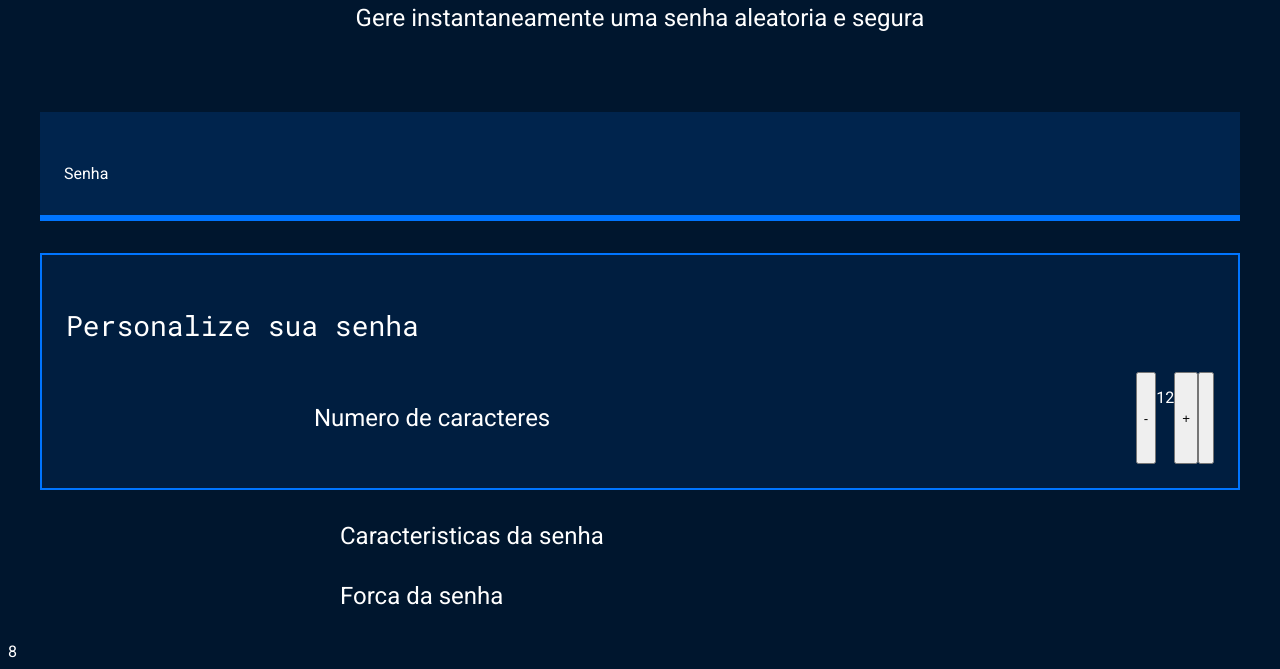
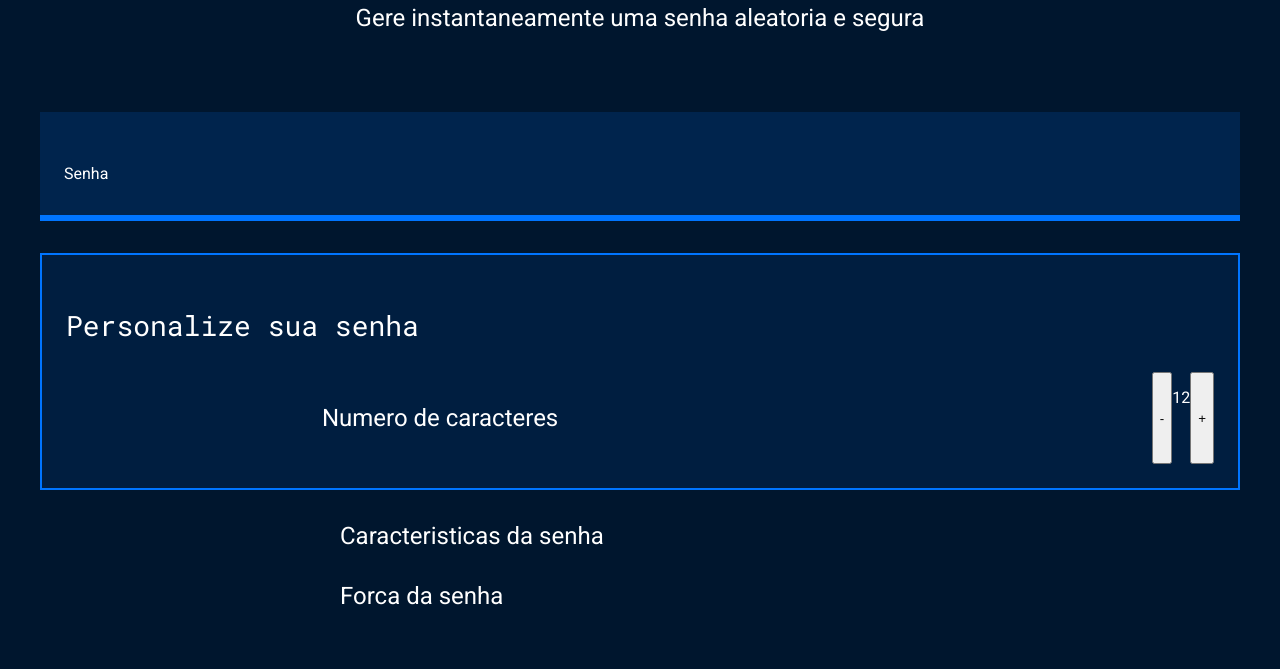
Before and after one commit to enrique041008/Seguran-a-digital, a plain HTML site: page index.html in a window 1280 px wide. Shown: the part 401-1070 px from the top of the page. After the commit the page ends 1043 px from the top, so only its background shows below. Drawn offline with Linux system fonts and the light colour scheme.

Commit message:
Update index.html

```diff
--- a/index.html
+++ b/index.html
@@ -25,8 +25,7 @@
                 </div class=.parametro-senha-botoes>
                 <button class="parametro-senha--botao">-</button>
                 <p class="parametro-senha--texto"> 12 </p>
-                <button class="parametro-senha--botao"> +
-                    <button>
+                <button class="parametro-senha--botao"> + </button>
                 </div>
                 </div>
                 <div class="parametro-senha">
@@ -39,4 +38,4 @@
         </div>
     </section>
 </body>
-</html>8
+</html>
```
